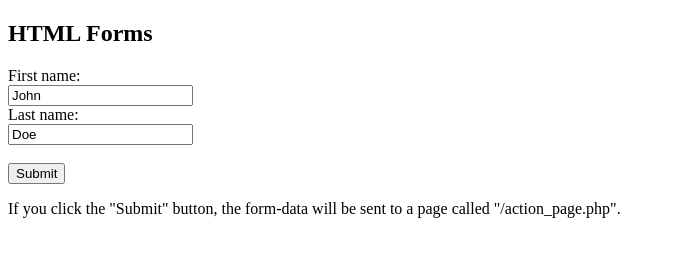
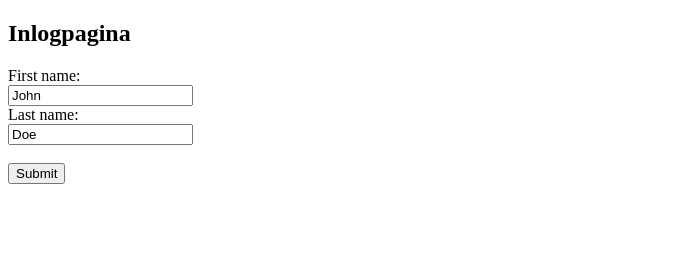
Before and after one commit to maikelmuradin/OpdrachtVersieBeheer, a plain HTML site: page inloggen.html in a window 1280 px wide. Shown: the whole page, without its empty margins (0-675 px from the left). Drawn offline with Linux system fonts and the light colour scheme.

Commit message:
Update inloggen.html

```diff
--- a/inloggen.html
+++ b/inloggen.html
@@ -2,7 +2,7 @@
 <html>
 <body>
 
-<h2>HTML Forms</h2>
+<h2>Inlogpagina</h2>
 
 <form action="">
   <label for="fname">First name:</label><br>
@@ -12,7 +12,7 @@
   <input type="submit" value="Submit">
 </form>
 
-<p>If you click the "Submit" button, the form-data will be sent to a page called "/action_page.php".</p>
+<p></p>
 
 </body>
 </html>
```
